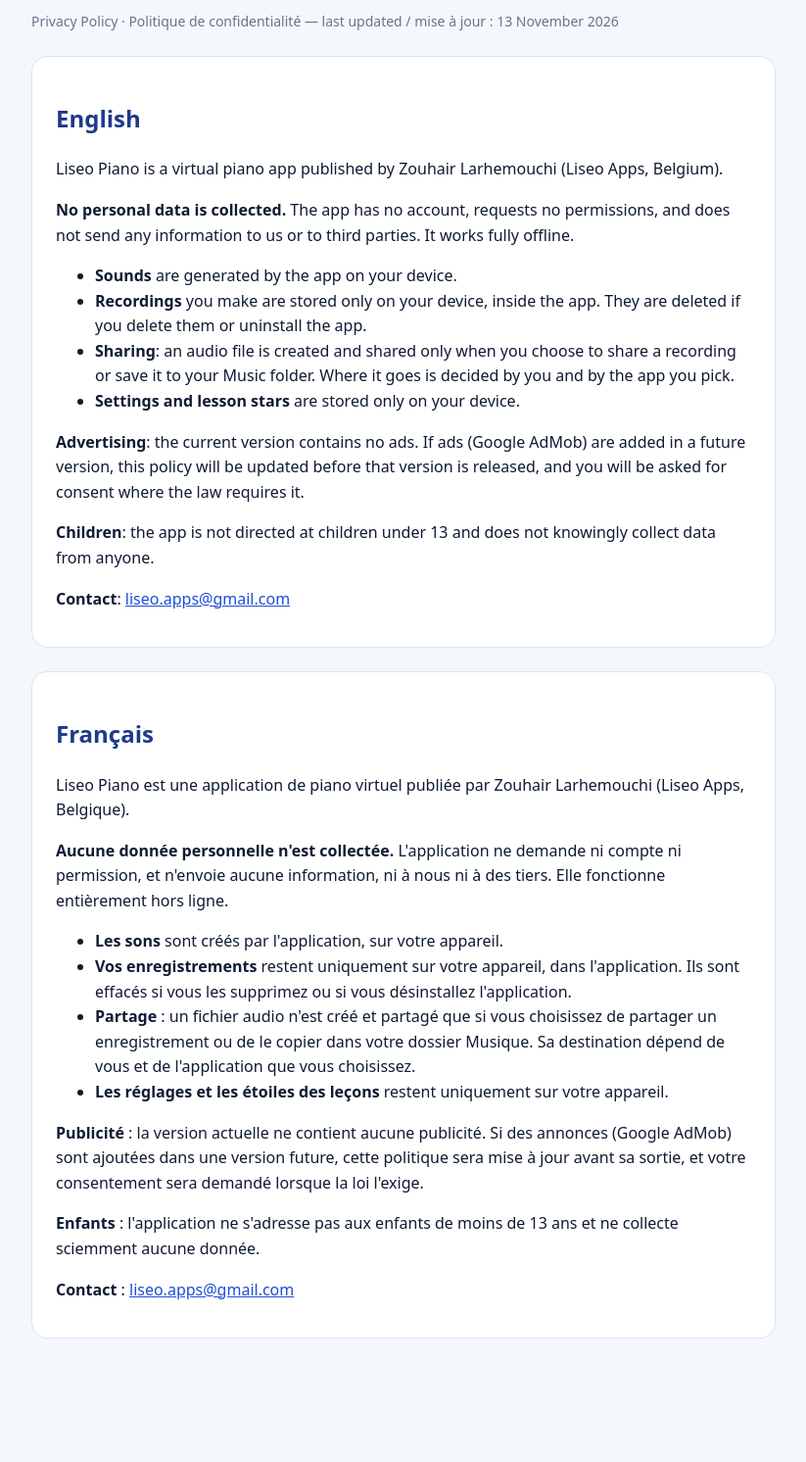
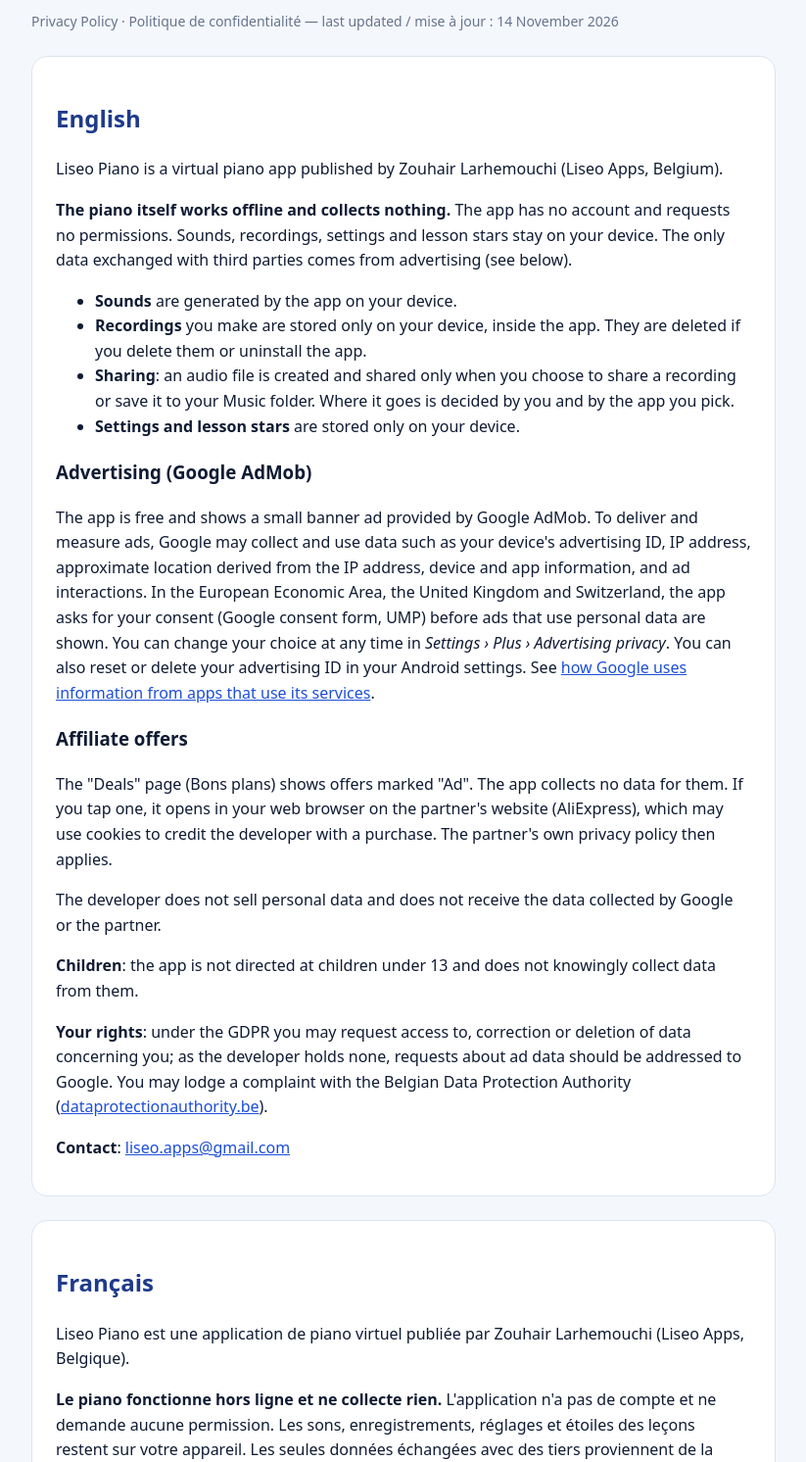
Before and after one commit to liseo-apps/liseo-apps.github.io, a plain HTML site: page privacy-liseo-piano.html in a window 1280 px wide. Shown: the part 108-1600 px from the top of the page at 98% size, without its empty margins (228-1051 px from the left). Before the commit the page ends 1534 px from the top, so only its background shows below. Drawn offline with Linux system fonts and the light colour scheme.

Commit message:
Revise privacy policy for Liseo Piano
Updated the privacy policy to reflect changes in data collection and advertising practices.

```diff
--- a/privacy-liseo-piano.html
+++ b/privacy-liseo-piano.html
@@ -15,35 +15,45 @@
 </head>
 <body>
 <h1>Liseo Piano</h1>
-<p class="muted">Privacy Policy · Politique de confidentialité — last updated / mise à jour : 13 November 2026</p>
+<p class="muted">Privacy Policy · Politique de confidentialité — last updated / mise à jour : 14 November 2026</p>
 
 <div class="card">
 <h2>English</h2>
 <p>Liseo Piano is a virtual piano app published by Zouhair Larhemouchi (Liseo Apps, Belgium).</p>
-<p><strong>No personal data is collected.</strong> The app has no account, requests no permissions, and does not send any information to us or to third parties. It works fully offline.</p>
+<p><strong>The piano itself works offline and collects nothing.</strong> The app has no account and requests no permissions. Sounds, recordings, settings and lesson stars stay on your device. The only data exchanged with third parties comes from advertising (see below).</p>
 <ul>
   <li><strong>Sounds</strong> are generated by the app on your device.</li>
   <li><strong>Recordings</strong> you make are stored only on your device, inside the app. They are deleted if you delete them or uninstall the app.</li>
   <li><strong>Sharing</strong>: an audio file is created and shared only when you choose to share a recording or save it to your Music folder. Where it goes is decided by you and by the app you pick.</li>
   <li><strong>Settings and lesson stars</strong> are stored only on your device.</li>
 </ul>
-<p><strong>Advertising</strong>: the current version contains no ads. If ads (Google AdMob) are added in a future version, this policy will be updated before that version is released, and you will be asked for consent where the law requires it.</p>
-<p><strong>Children</strong>: the app is not directed at children under 13 and does not knowingly collect data from anyone.</p>
+<h3>Advertising (Google AdMob)</h3>
+<p>The app is free and shows a small banner ad provided by Google AdMob. To deliver and measure ads, Google may collect and use data such as your device's advertising ID, IP address, approximate location derived from the IP address, device and app information, and ad interactions. In the European Economic Area, the United Kingdom and Switzerland, the app asks for your consent (Google consent form, UMP) before ads that use personal data are shown. You can change your choice at any time in <em>Settings › Plus › Advertising privacy</em>. You can also reset or delete your advertising ID in your Android settings. See <a href="https://policies.google.com/technologies/partner-sites">how Google uses information from apps that use its services</a>.</p>
+<h3>Affiliate offers</h3>
+<p>The "Deals" page (Bons plans) shows offers marked "Ad". The app collects no data for them. If you tap one, it opens in your web browser on the partner's website (AliExpress), which may use cookies to credit the developer with a purchase. The partner's own privacy policy then applies.</p>
+<p>The developer does not sell personal data and does not receive the data collected by Google or the partner.</p>
+<p><strong>Children</strong>: the app is not directed at children under 13 and does not knowingly collect data from them.</p>
+<p><strong>Your rights</strong>: under the GDPR you may request access to, correction or deletion of data concerning you; as the developer holds none, requests about ad data should be addressed to Google. You may lodge a complaint with the Belgian Data Protection Authority (<a href="https://www.dataprotectionauthority.be">dataprotectionauthority.be</a>).</p>
 <p><strong>Contact</strong>: <a href="mailto:liseo.apps@gmail.com">liseo.apps@gmail.com</a></p>
 </div>
 
 <div class="card">
 <h2>Français</h2>
 <p>Liseo Piano est une application de piano virtuel publiée par Zouhair Larhemouchi (Liseo Apps, Belgique).</p>
-<p><strong>Aucune donnée personnelle n'est collectée.</strong> L'application ne demande ni compte ni permission, et n'envoie aucune information, ni à nous ni à des tiers. Elle fonctionne entièrement hors ligne.</p>
+<p><strong>Le piano fonctionne hors ligne et ne collecte rien.</strong> L'application n'a pas de compte et ne demande aucune permission. Les sons, enregistrements, réglages et étoiles des leçons restent sur votre appareil. Les seules données échangées avec des tiers proviennent de la publicité (voir ci-dessous).</p>
 <ul>
   <li><strong>Les sons</strong> sont créés par l'application, sur votre appareil.</li>
   <li><strong>Vos enregistrements</strong> restent uniquement sur votre appareil, dans l'application. Ils sont effacés si vous les supprimez ou si vous désinstallez l'application.</li>
   <li><strong>Partage</strong> : un fichier audio n'est créé et partagé que si vous choisissez de partager un enregistrement ou de le copier dans votre dossier Musique. Sa destination dépend de vous et de l'application que vous choisissez.</li>
   <li><strong>Les réglages et les étoiles des leçons</strong> restent uniquement sur votre appareil.</li>
 </ul>
-<p><strong>Publicité</strong> : la version actuelle ne contient aucune publicité. Si des annonces (Google AdMob) sont ajoutées dans une version future, cette politique sera mise à jour avant sa sortie, et votre consentement sera demandé lorsque la loi l'exige.</p>
-<p><strong>Enfants</strong> : l'application ne s'adresse pas aux enfants de moins de 13 ans et ne collecte sciemment aucune donnée.</p>
+<h3>Publicité (Google AdMob)</h3>
+<p>L'application est gratuite et affiche une petite bannière publicitaire fournie par Google AdMob. Pour diffuser et mesurer les annonces, Google peut collecter et utiliser des données telles que l'identifiant publicitaire de votre appareil, l'adresse IP, une localisation approximative déduite de l'IP, des informations sur l'appareil et l'application, et vos interactions avec les annonces. Dans l'Espace économique européen, au Royaume-Uni et en Suisse, l'application demande votre consentement (formulaire Google, UMP) avant d'afficher des annonces utilisant des données personnelles. Vous pouvez modifier ce choix à tout moment dans <em>Réglages › Plus › Confidentialité publicitaire</em>. Vous pouvez aussi réinitialiser ou supprimer votre identifiant publicitaire dans les paramètres Android. Voir <a href="https://policies.google.com/technologies/partner-sites">comment Google utilise les informations provenant des applications qui utilisent ses services</a>.</p>
+<h3>Offres partenaires</h3>
+<p>La page « Bons plans » présente des offres marquées « Annonce ». L'application ne collecte aucune donnée pour elles. Si vous touchez une offre, elle s'ouvre dans votre navigateur sur le site du partenaire (AliExpress), qui peut utiliser des cookies pour attribuer un achat au développeur. La politique de confidentialité du partenaire s'applique alors.</p>
+<p>Le développeur ne vend aucune donnée personnelle et ne reçoit pas les données collectées par Google ou par le partenaire.</p>
+<p><strong>Enfants</strong> : l'application ne s'adresse pas aux enfants de moins de 13 ans et ne collecte sciemment aucune donnée auprès d'eux.</p>
+<p><strong>Vos droits</strong> : selon le RGPD, vous pouvez demander l'accès, la rectification ou la suppression des données vous concernant ; le développeur n'en détenant aucune, les demandes relatives aux données publicitaires sont à adresser à Google. Vous pouvez introduire une plainte auprès de l'Autorité de protection des données belge (<a href="https://www.dataprotectionauthority.be">autoriteprotectiondonnees.be</a>).</p>
 <p><strong>Contact</strong> : <a href="mailto:liseo.apps@gmail.com">liseo.apps@gmail.com</a></p>
 </div>
 </body>
```
